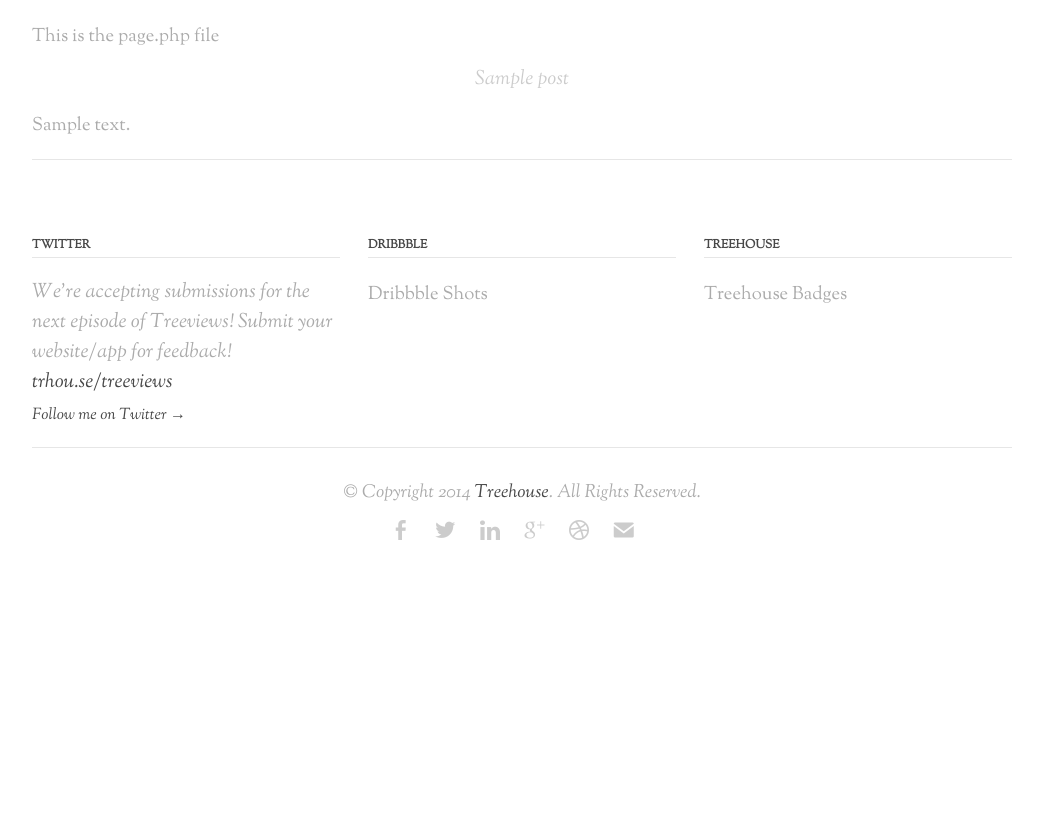
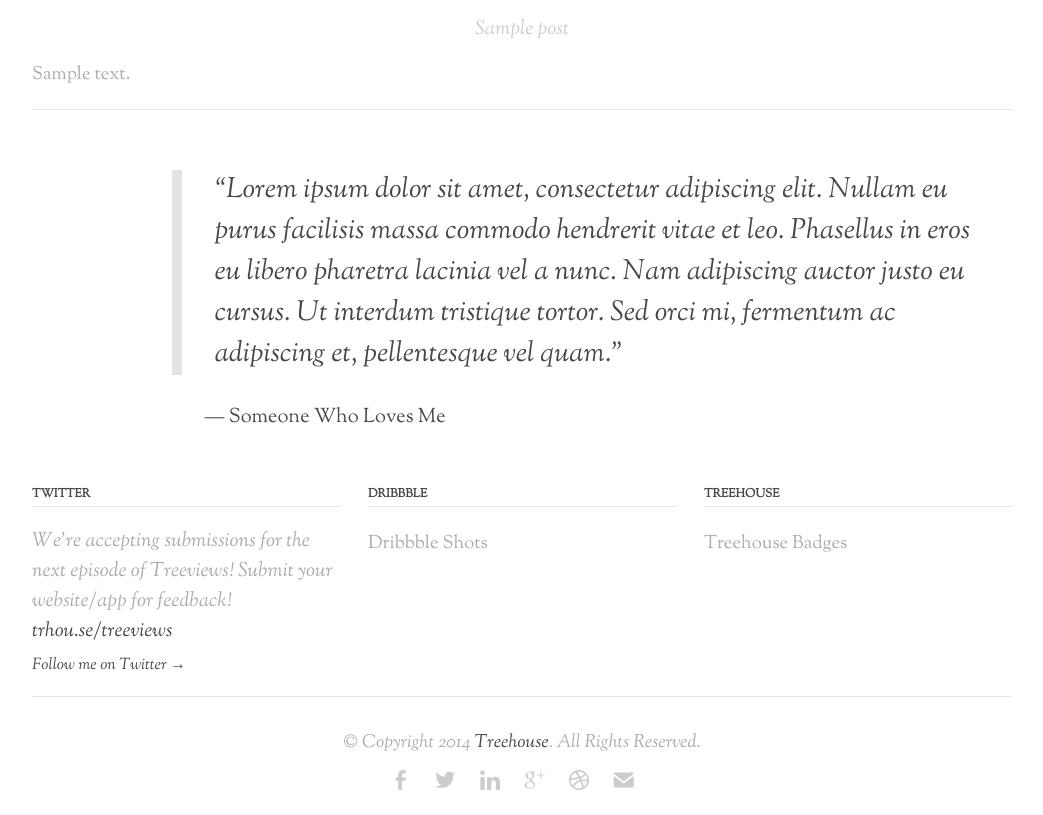
Before and after one commit to thejoseplatero/joseplatero, a WordPress theme: the page made by wp-content/themes/wp-joseplatero-theme/page.php in a window 1280 px wide. Shown: the part 183-998 px from the top of the page, without its empty margins (118-1161 px from the left). Before the commit the page ends 800 px from the top, so only its background shows below. Run offline with PHP 8.4 and a stand-in for WordPress, Linux system fonts and the light colour scheme; the site name, menu and one post (Sample post) are stand-ins, and other content is empty; some web fonts are replaced.

Commit message:
testimonial partial

```diff
--- /dev/null
+++ b/wp-content/themes/wp-joseplatero-theme/content-testimonials.php
@@ -0,0 +1,4 @@
+<div class="testimonial push_2 grid_10 clearfix">
+  <blockquote>&ldquo;Lorem ipsum dolor sit amet, consectetur adipiscing elit. Nullam eu purus facilisis massa commodo hendrerit vitae et leo. Phasellus in eros eu libero pharetra lacinia vel a nunc. Nam adipiscing auctor justo eu cursus. Ut interdum tristique tortor. Sed orci mi, fermentum ac adipiscing et, pellentesque vel quam.&rdquo;</blockquote>
+  <cite>&mdash; Someone who loves me</cite>
+</div>
--- a/wp-content/themes/wp-joseplatero-theme/page.php
+++ b/wp-content/themes/wp-joseplatero-theme/page.php
@@ -1,6 +1,6 @@
 <?php get_header(); ?>
 
-<p>This is the page.php file</p>
+<div class="grid_12 omega clearfix">
 
   <?php if ( have_posts() ) : while ( have_posts() ) : the_post(); ?>
 
@@ -11,5 +11,8 @@
   <?php endwhile; else: ?>
     <p>There are no posts or pages</p>
   <?php endif; ?>
+</div>
+
+  <?php get_template_part('content', 'testimonials') ?>
 
   <?php get_footer();  ?>
```
Also changed, not shown: wp-content/themes/wp-joseplatero-theme/index.php (+18 -0 lines). Lines whose indentation alone changed are shown as unchanged.
